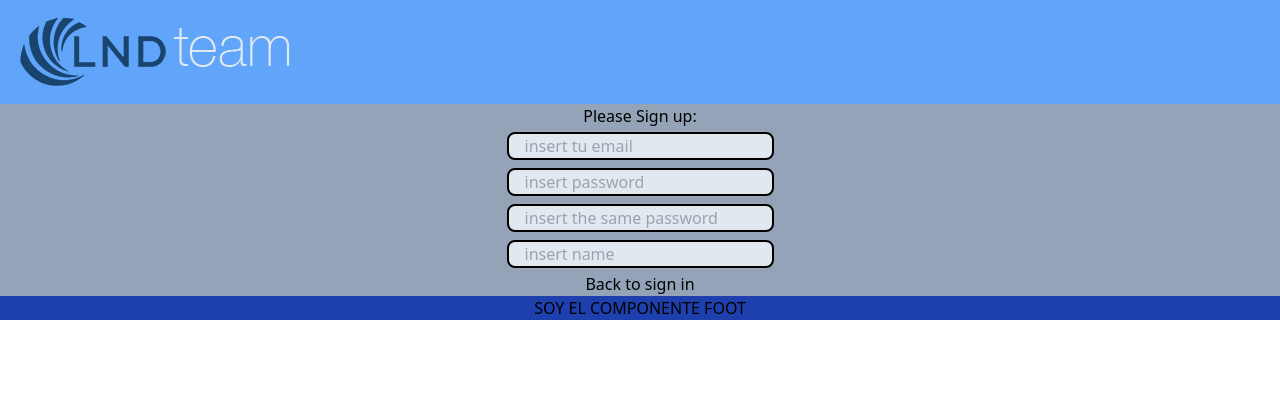
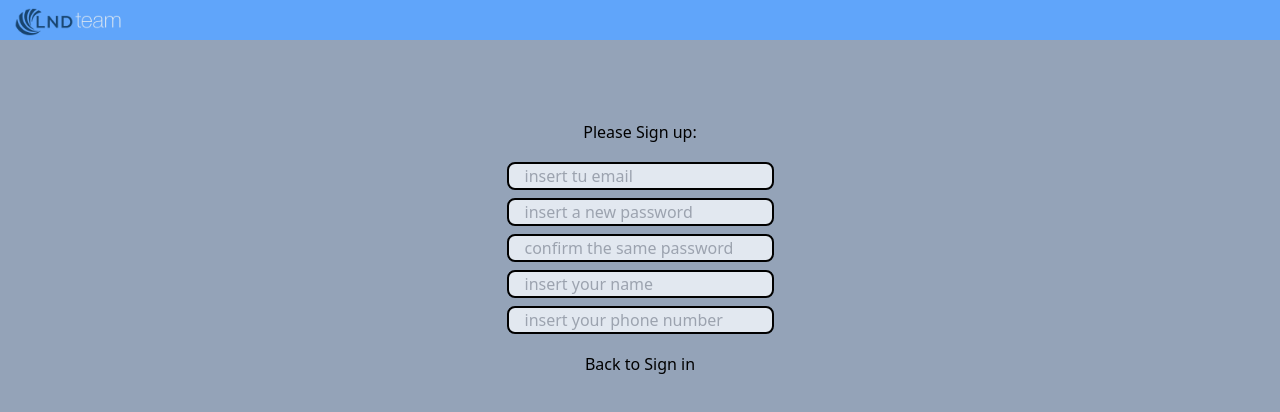
Before and after one commit to LionelSebastian/IronHack-Final-Project, a Vue app: page /signup in a window 1280 px wide. Shown: the top 412 px of the page. Built offline with nearby package versions, Linux system fonts and the light colour scheme.

Commit message:
feat: auth view, navbar and user form

```diff
--- a/src/components/SignIn.vue
+++ b/src/components/SignIn.vue
@@ -1,6 +1,6 @@
 <template>
   <h1>Please Sign in:</h1>
-  <form class="mx-auto text-center" @submit.prevent="login()">
+  <form class="mx-auto my-3.5 text-center" @submit.prevent="login()">
       <input
         type="email"
         placeholder="ingresa tu email"
@@ -12,7 +12,7 @@
       <br />
       <button class="rounded-lg w-1/8 my-1 px-4 bg-slate-200" type="submit">ENTER</button>
     </form>
-    <RouterLink to="/signup" clas="cursor-pointer text-sky-900">Sing up for free<Input:c></Input:c></RouterLink>
+    <RouterLink to="/signup" clas="mb-3.5 cursor-pointer text-sky-900">Sing up for free<Input:c></Input:c></RouterLink>
 </template>
 
 <script>
--- a/src/components/SignUp.vue
+++ b/src/components/SignUp.vue
@@ -1,6 +1,6 @@
 <template>
   <h1>Please Sign up:</h1>
-  <form class="mx-auto text-center" @submit.prevent="register()">
+  <form class="mx-auto my-3.5  text-center" @submit.prevent="register()">
     <input
     type="email"
     placeholder="insert tu email"
@@ -8,15 +8,16 @@
     class="rounded-lg my-1 px-4 bg-slate-200"
     />
     <br />
-    <input class="rounded-lg w-1/8 my-1 px-4 bg-slate-200" type="password" placeholder="insert password" v-model="newPassword" />
+    <input class="rounded-lg w-1/8 my-1 px-4 bg-slate-200" type="password" placeholder="insert a new password" v-model="newPassword" />
     <br />
-    <input class="rounded-lg w-1/8 my-1 px-4 bg-slate-200" type="password" placeholder="insert the same password" v-model="newPassword2" />
+    <input class="rounded-lg w-1/8 my-1 px-4 bg-slate-200" type="password" placeholder="confirm the same password" v-model="newPassword2" />
+    <br />    <input class="rounded-lg w-1/8 my-1 px-4 bg-slate-200" type="text" placeholder="insert your name" v-model="firstName" />
     <br />
-    <input class="rounded-lg w-1/8 my-1 px-4 bg-slate-200" type="text" placeholder="insert name" v-model="newPhone" />
+    <input class="rounded-lg w-1/8 my-1 px-4 bg-slate-200" type="text" placeholder="insert your phone number" v-model="phone" />
     <br />
     <button v-if="newPassword !== null && newPassword !== '' && newPassword === newPassword2" class="rounded-lg w-1/8 my-1 px-4 bg-slate-200" type="submit">Create account</button>
   </form>
-  <RouterLink to="/">Back to sign in</RouterLink>
+  <RouterLink to="/">Back to Sign in</RouterLink>
 </template>
 
 <script>
@@ -32,7 +33,8 @@ export default {
       newUser: null,
       newPassword: "",
       newPassword2: "",
-      newPhone: null,
+      firstName: null,
+      phone: null,
     };
   },
   methods: {
--- a/src/components/foot.vue
+++ b/src/components/foot.vue
@@ -1,6 +1,6 @@
 
   <template>
-    <div class="text-center bg-blue-800">
+    <div class="text-center">
      SOY EL COMPONENTE FOOT
     </div>
   </template>
--- a/src/components/navbar.vue
+++ b/src/components/navbar.vue
@@ -1,7 +1,7 @@
 <template>
-   <div :class="`flex p-4 ${justify()} bg-blue-400`" >
-   <img src="../../public/LNGteam.png" class="h-15" alt="Logo">
-   <button v-if="userStore.user !== null" @click="logOut()" clas="cursor-pointer">Sign Out--></button>
+   <div :class="`flex py-2 px-3.5 ${justify()} bg-blue-400`" >
+   <img src="../../public/LNGteam.png" class="h-7" alt="Logo">
+   <button v-if="userStore.user !== null" @click="logOut()" class="cursor-pointer" alt="Sign Out"><img class="h-5" src="../../public/logout-icon.png" alt="Sign Out"></button>
    </div>
 </template>
 
--- a/src/components/tasks.vue
+++ b/src/components/tasks.vue
@@ -1,6 +1,6 @@
 <template>
   <div class="">
-    <RouterLink to="/"> <button class="border-solid">Volver a Autenticarte</button></RouterLink>
+    <!-- <RouterLink to="/"> <button class="border-solid">Volver a Autenticarte</button></RouterLink> -->
     <form class="py-7 flex gap-2 justify-center" @submit.prevent="createNew()">
       <input
         type="text"
--- a/src/components/user.vue
+++ b/src/components/user.vue
@@ -1,17 +1,15 @@
 
   <template>
     <div class="text-center mx-auto">
-     <h1 class="py-6">Hola {{ userStore.user.email}}</h1>
-     <h3 class="py-6">Tu correo es : {{ userStore.user.email}}</h3>
-     <h3 class="py-6" >Tu nombre es:: {{}}</h3>
-     <h3 class="py-6">Tu telefono es: {{}}</h3>
-     <h3 class="py-6">Te registraste en: {{}}</h3>
+     <h1 class="py-6">Hello {{ userStore.user.first_name}}</h1>
+     <h3 class="py-6">E-mail: {{ userStore.user.email}}</h3>
+     <h3 class="py-6">Phone number: {{ userStore.user.phone}}</h3>
+     <h3 class="py-6">You are registred in: {{}}</h3>
      <h3 class="py-6">Has archivado XX tareas(podemos agregar un status apra archivadas)</h3>
     </div>
   </template>
 
   <script>
-  import { RouterLink, RouterView} from 'vue-router'
   import { mapStores } from "pinia"
   import userStore from '../stores/user'
   import tasksStore from '../stores/tasks'
--- a/src/stores/user.js
+++ b/src/stores/user.js
@@ -16,6 +16,20 @@ export default defineStore("user", {
   },
 
   actions: {
+    async signUp(user, password, firstName, phone) {
+      const { data, error } = await supabase.auth.signUp({
+        email: user,
+        password: password,
+        options: {
+          data: {
+            first_name: firstName,
+            phone: phone,
+          }
+        }
+      });
+      if (error) throw error;
+      if(data) this.user = data.user;
+    },
     async signIn(user, password){
       //respone maybe better in the begining
         const{data, error}=await supabase.auth.signInWithPassword({
--- a/src/views/Auth.vue
+++ b/src/views/Auth.vue
@@ -1,13 +1,17 @@
 <template>
+  <header class="bg-blue-400">
   <navbar />
-  <body class="text-center bg-slate-400">
+  </header>
+  <body class="text-center py-20 bg-slate-400">
     <RouterView />
   </body>
-  <foot />
+  <!-- <footer class=" bg-blue-800">
+    <foot />
+  </footer> -->
 </template>
 
 <script>
-import { RouterLink, RouterView } from "vue-router";
+import { RouterView } from "vue-router";
 import { mapStores } from "pinia";
 import userStore from "../stores/user";
 import navbar from "../components/navbar.vue";
@@ -34,11 +38,10 @@ export default {
 </script>
 
 <style scoped>
-input {
-  border: solid 2px black;
+header {
+  height: 5vh;
 }
-button {
-  border: solid 2px black;
-  margin: 5px;
+body {
+  height: 95vh;
 }
 </style>
--- a/src/views/Dashboard.vue
+++ b/src/views/Dashboard.vue
@@ -1,6 +1,6 @@
 
   <template>
-    <navbar/>
+      <navbar/>
     <body class="flex">
         <sidebar/>
         <RouterView/>
```
Also changed, not shown: public/logout-icon.png (added).
